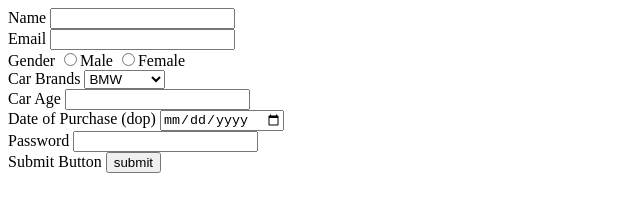
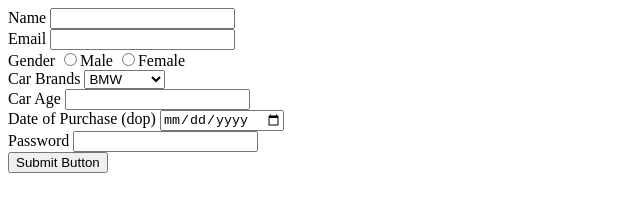
Before and after one commit to acciojob/car-insurance-form-ItsCoderRam, a website: page main.html in a window 1280 px wide. Shown: the whole page, without its empty margins (0-640 px from the left). Drawn offline with Linux system fonts and the light colour scheme.

Commit message:
created a submission

```diff
--- a/main.html
+++ b/main.html
@@ -37,8 +37,7 @@
 	<label for="password">Password</label>
 	<input type="password" id="password" required/>
 	<br/>
-	<label>Submit Button</label>
-	<input type="submit" value="submit"/>
+	<button type="submit">Submit Button</button>
 </form>
 </body>
 
```
